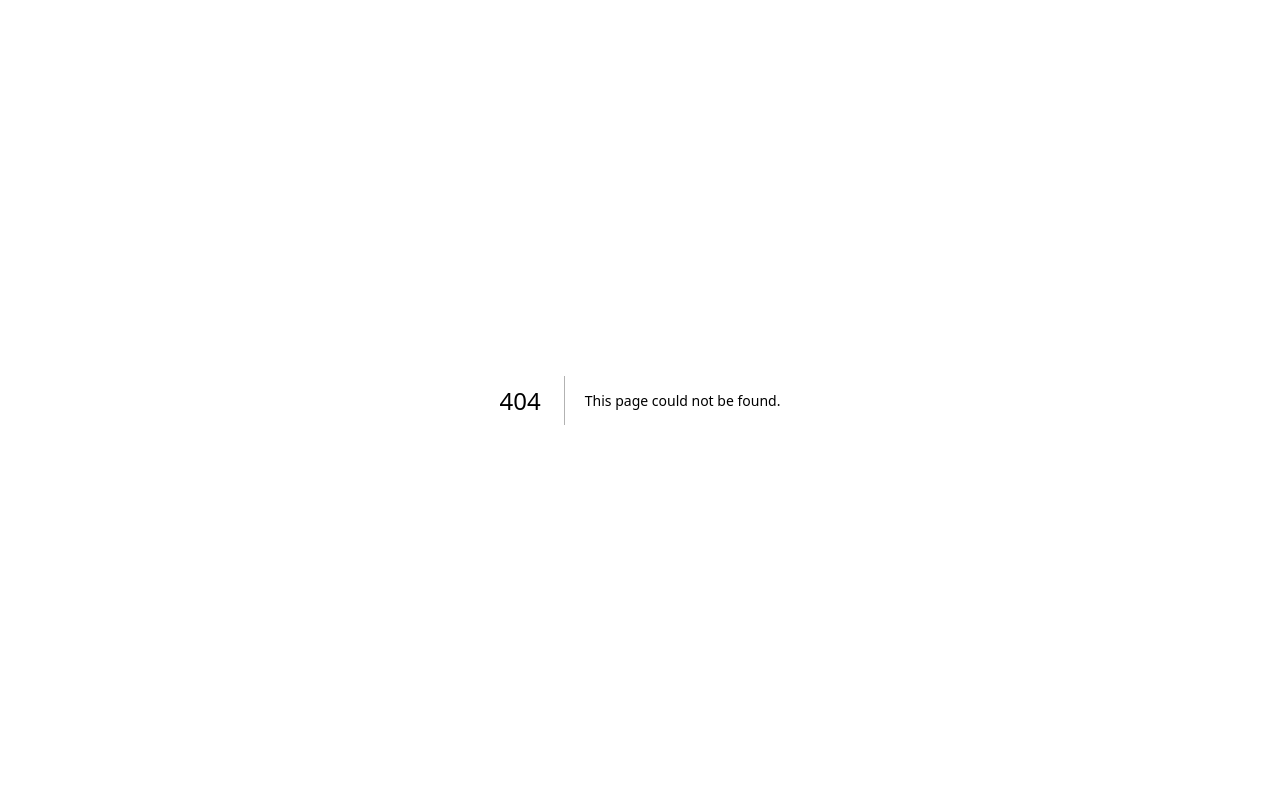
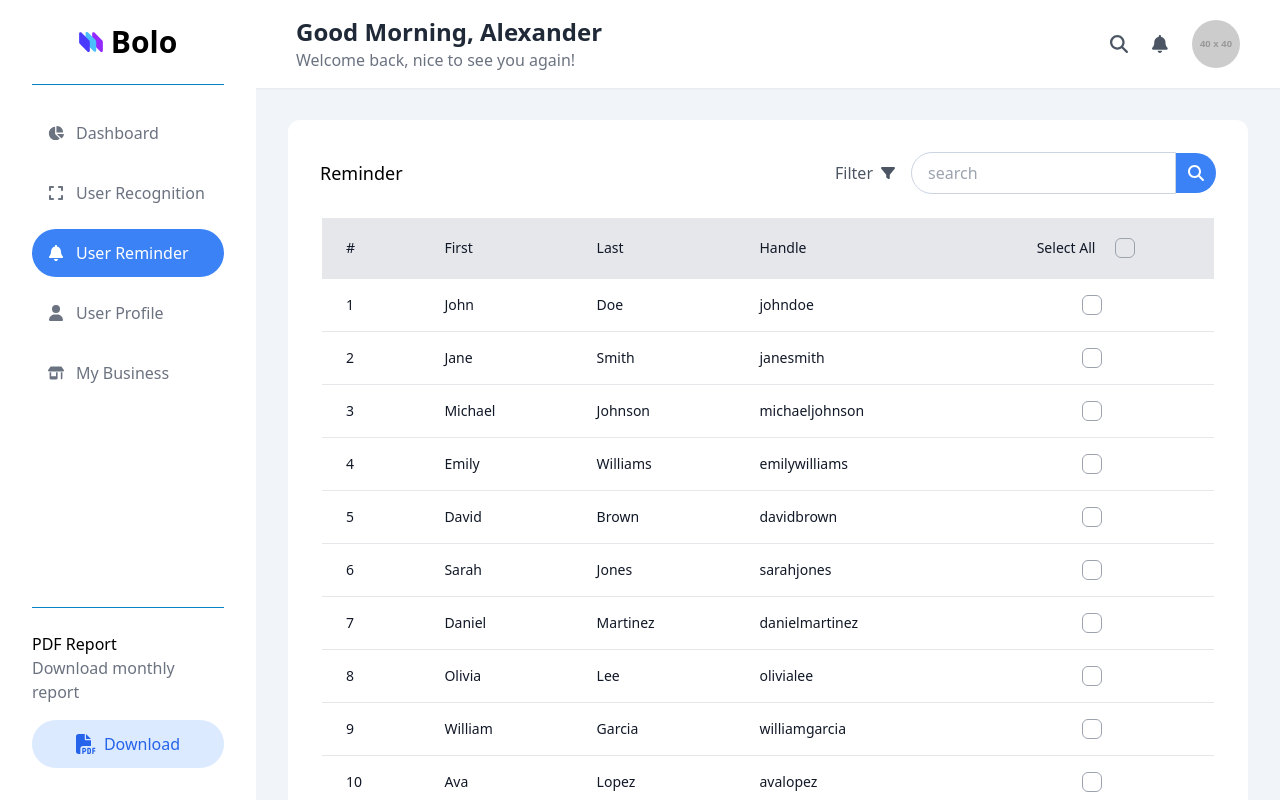
Before and after one commit to imaulanaazn/face-tracking-app, a Next.js app: page /user/reminder in a window 1280 px wide. Before the commit this address had no page. Built offline with nearby package versions, Linux system fonts and the light colour scheme.

Commit message:
create user reminder page for dashboard

```diff
--- /dev/null
+++ b/src/app/user/reminder/page.tsx
@@ -0,0 +1,263 @@
+"use client";
+import {
+  faCheck,
+  faFilter,
+  faMagnifyingGlass,
+} from "@fortawesome/free-solid-svg-icons";
+import { FontAwesomeIcon } from "@fortawesome/react-fontawesome";
+import React, { useEffect, useState } from "react";
+
+const dummyData = [
+  {
+    id: "1",
+    nama_depan: "John",
+    nama_belakang: "Doe",
+    handle: "johndoe",
+  },
+  {
+    id: "2",
+    nama_depan: "Jane",
+    nama_belakang: "Smith",
+    handle: "janesmith",
+  },
+  {
+    id: "3",
+    nama_depan: "Michael",
+    nama_belakang: "Johnson",
+    handle: "michaeljohnson",
+  },
+  {
+    id: "4",
+    nama_depan: "Emily",
+    nama_belakang: "Williams",
+    handle: "emilywilliams",
+  },
+  {
+    id: "5",
+    nama_depan: "David",
+    nama_belakang: "Brown",
+    handle: "davidbrown",
+  },
+  {
+    id: "6",
+    nama_depan: "Sarah",
+    nama_belakang: "Jones",
+    handle: "sarahjones",
+  },
+  {
+    id: "7",
+    nama_depan: "Daniel",
+    nama_belakang: "Martinez",
+    handle: "danielmartinez",
+  },
+  {
+    id: "8",
+    nama_depan: "Olivia",
+    nama_belakang: "Lee",
+    handle: "olivialee",
+  },
+  {
+    id: "9",
+    nama_depan: "William",
+    nama_belakang: "Garcia",
+    handle: "williamgarcia",
+  },
+  {
+    id: "10",
+    nama_depan: "Ava",
+    nama_belakang: "Lopez",
+    handle: "avalopez",
+  },
+];
+
+export default function UserReminder() {
+  const [selectedData, setSelectedData] = useState<string[]>([]);
+  const [selectAllChecked, setSelectAllChecked] = useState(false);
+
+  function selectAllCheckChange(checked: boolean) {
+    if (checked) {
+      const dataIds = dummyData.map((data) => data.id);
+      setSelectedData(dataIds);
+      setSelectAllChecked(true);
+    } else {
+      setSelectedData([]);
+      setSelectAllChecked(false);
+    }
+  }
+
+  function handleCheckChange(checked: boolean, id: string) {
+    if (checked) {
+      setSelectedData((prev) => [...prev, id]);
+    } else {
+      setSelectedData((prev) => prev.filter((dataId) => dataId !== id));
+    }
+  }
+
+  useEffect(() => {
+    if (selectedData.length !== dummyData.length && selectAllChecked) {
+      setSelectAllChecked(false);
+    }
+  }, [selectAllChecked, selectedData.length]);
+
+  return (
+    <div className="wrapper md:p-8 p-6">
+      <div className="md:p-8 p-6 bg-white rounded-xl">
+        <div className="flex flex-col md:flex-row justify-between items-center gap-4 mb-4">
+          <h2 className="text-lg font-medium">Reminder</h2>
+          <div className="flex gap-4 items-center hover:cursor-pointer text-gray-600 hover:text-blue-600">
+            <SearchFilter />
+            <SearchBar />
+          </div>
+        </div>
+
+        <div className="flex flex-col">
+          <div className="overflow-x-auto sm:mx-0.5 lg:mx-0.5">
+            <div className="py-2 inline-block w-full">
+              <div className="overflow-x-scroll">
+                <table className="min-w-full">
+                  <thead className="bg-gray-200 border-b">
+                    <tr>
+                      <th
+                        scope="col"
+                        className="text-sm font-medium text-gray-900 px-6 py-2 text-left"
+                      >
+                        #
+                      </th>
+                      <th
+                        scope="col"
+                        className="text-sm font-medium text-gray-900 px-6 py-2 text-left"
+                      >
+                        First
+                      </th>
+                      <th
+                        scope="col"
+                        className="text-sm font-medium text-gray-900 px-6 py-2 text-left"
+                      >
+                        Last
+                      </th>
+                      <th
+                        scope="col"
+                        className="text-sm font-medium text-gray-900 px-6 py-2 text-left"
+                      >
+                        Handle
+                      </th>
+                      <th className="text-sm font-medium text-gray-900 px-6 py-2 text-left">
+                        <div className="flex gap-2 items-center w-max m-auto">
+                          <span>Select All</span>
+                          <div className="inline-flex items-center">
+                            <label
+                              className="relative flex cursor-pointer items-center rounded-full p-3"
+                              aria-label="checkbox"
+                              data-ripple-dark="true"
+                            >
+                              <input
+                                type="checkbox"
+                                className="before:content[''] peer relative h-5 w-5 cursor-pointer appearance-none rounded-md border border-gray-400 transition-all before:absolute before:top-2/4 before:left-2/4 before:block before:h-10 before:w-10 before:-translate-y-2/4 before:-translate-x-2/4 before:rounded-full before:bg-blue-gray-500 before:opacity-0 before:transition-opacity checked:border-blue-500 checked:bg-blue-500 checked:before:bg-blue-500 hover:before:opacity-10"
+                                id="checkbox"
+                                checked={selectAllChecked}
+                                onChange={(e) => {
+                                  selectAllCheckChange(e.target.checked);
+                                }}
+                              />
+                              <div className="pointer-events-none absolute top-2/4 left-2/4 -translate-y-2/4 -translate-x-2/4 text-white opacity-0 transition-opacity peer-checked:opacity-100">
+                                <FontAwesomeIcon
+                                  icon={faCheck}
+                                  className="text-sm font-bold"
+                                />
+                              </div>
+                            </label>
+                          </div>
+                        </div>
+                      </th>
+                    </tr>
+                  </thead>
+                  <tbody>
+                    {dummyData.map((data) => (
+                      <tr
+                        key={data.id}
+                        className="bg-white border-b transition duration-300 ease-in-out hover:bg-gray-100"
+                      >
+                        <td className="px-6 py-4 whitespace-nowrap text-sm font-medium text-gray-900">
+                          {data.id}
+                        </td>
+                        <td className="text-sm text-gray-900 font-light px-6 py-4 whitespace-nowrap">
+                          {data.nama_depan}
+                        </td>
+                        <td className="text-sm text-gray-900 font-light px-6 py-4 whitespace-nowrap">
+                          {data.nama_belakang}
+                        </td>
+                        <td className="text-sm text-gray-900 font-light px-6 py-4 whitespace-nowrap">
+                          {data.handle}
+                        </td>
+                        <td className="text-center">
+                          <div className="inline-flex items-center">
+                            <label
+                              className="relative flex cursor-pointer items-center rounded-full p-3"
+                              aria-label="checkbox"
+                              data-ripple-dark="true"
+                            >
+                              <input
+                                type="checkbox"
+                                className="before:content[''] peer relative h-5 w-5 cursor-pointer appearance-none rounded-md border border-gray-400 transition-all before:absolute before:top-2/4 before:left-2/4 before:block before:h-10 before:w-10 before:-translate-y-2/4 before:-translate-x-2/4 before:rounded-full before:bg-blue-gray-500 before:opacity-0 before:transition-opacity checked:border-blue-500 checked:bg-blue-500 checked:before:bg-blue-500 hover:before:opacity-10"
+                                id="checkbox"
+                                onChange={(e) => {
+                                  handleCheckChange(e.target.checked, data.id);
+                                }}
+                                checked={selectedData.includes(data.id)}
+                              />
+                              <div className="pointer-events-none absolute top-2/4 left-2/4 -translate-y-2/4 -translate-x-2/4 text-white opacity-0 transition-opacity peer-checked:opacity-100">
+                                <FontAwesomeIcon
+                                  icon={faCheck}
+                                  className="text-sm font-bold"
+                                />
+                              </div>
+                            </label>
+                          </div>
+                        </td>
+                      </tr>
+                    ))}
+                  </tbody>
+                </table>
+              </div>
+            </div>
+          </div>
+        </div>
+      </div>
+    </div>
+  );
+}
+
+function SearchBar() {
+  return (
+    <div
+      className="flex items-center max-w-md bg-white rounded-lg "
+      x-data="{ search: '' }"
+    >
+      <div className="w-full">
+        <input
+          type="search"
+          className="w-full px-4 py-2 text-gray-800 rounded-l-full focus:outline-none border border-slate-300"
+          placeholder="search"
+          x-model="search"
+        />
+      </div>
+      <div>
+        <button
+          type="submit"
+          className="flex items-center bg-blue-500 justify-center w-10 h-10 text-white rounded-r-full"
+        >
+          <FontAwesomeIcon icon={faMagnifyingGlass} />
+        </button>
+      </div>
+    </div>
+  );
+}
+
+function SearchFilter() {
+  return (
+    <div className="flex gap-2 items-center">
+      <span>Filter</span>
+      <FontAwesomeIcon icon={faFilter} className="text-sm" />
+    </div>
+  );
+}
--- a/src/components/global/Sidebar.tsx
+++ b/src/components/global/Sidebar.tsx
@@ -8,6 +8,7 @@ import {
   faExpand,
   faShop,
   faArrowLeft,
+  faBell,
 } from "@fortawesome/free-solid-svg-icons";
 import { usePathname } from "next/navigation";
 
@@ -19,8 +20,13 @@ const menus = [
   },
   {
     name: "User Recognition",
-    path: "/user/user-recognition",
+    path: "/user/recognition",
     icon: faExpand,
+  },
+  {
+    name: "User Reminder",
+    path: "/user/reminder",
+    icon: faBell,
   },
   {
     name: "User Profile",
```
Also changed, not shown: src/app/user/recognition/page.tsx (renamed from src/app/user/user-recognition/page.tsx).
